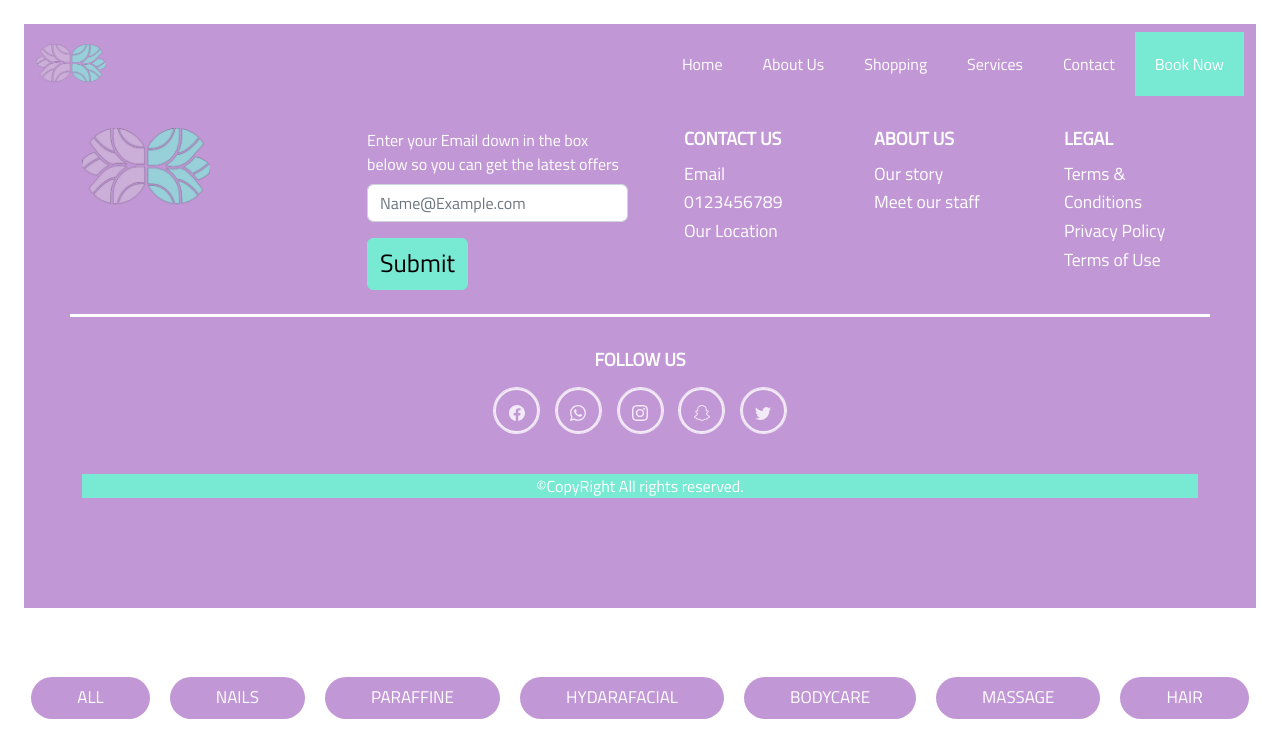
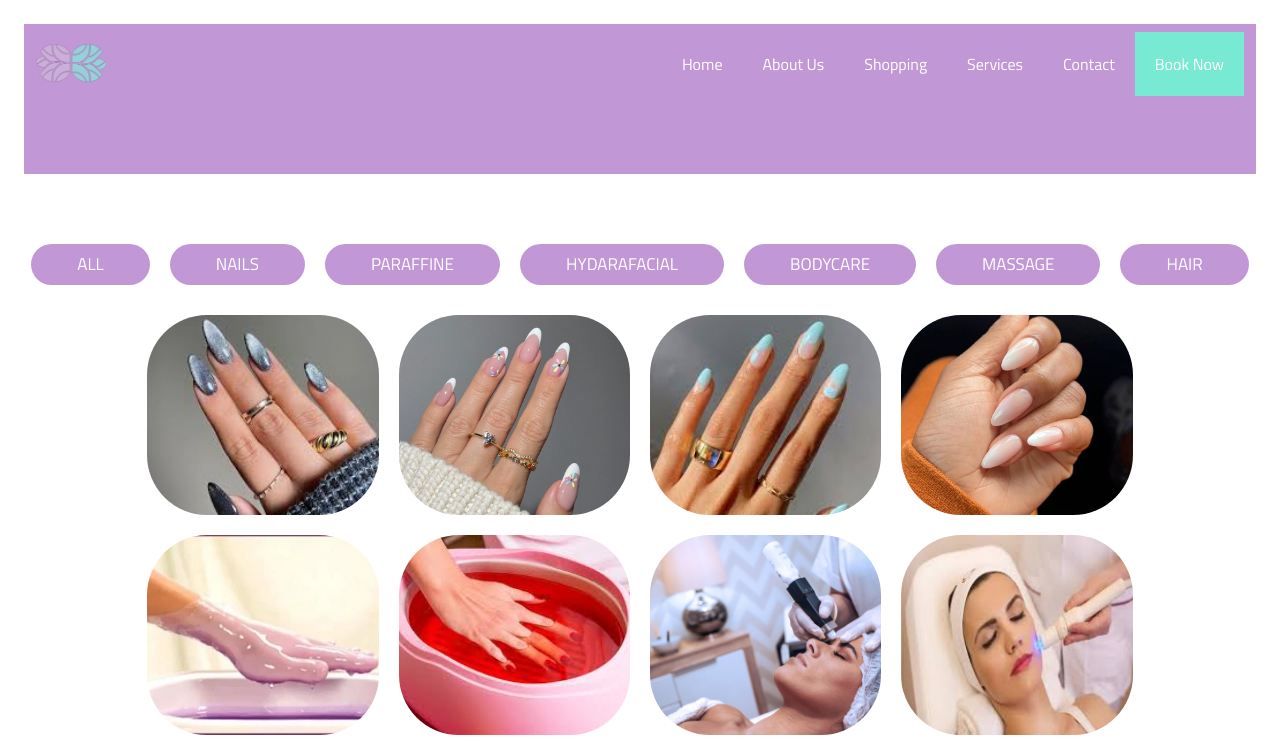
Before and after one commit to saifalaasabelaish/spa-project, a React (Create React App) app: page /About in a window 1280 px wide. Shown: the top 747 px of the page. Built offline with nearby package versions, Linux system fonts and the light colour scheme.

Commit message:
About.js

```diff
--- a/src/components/Pages/AboutUsPage.js
+++ b/src/components/Pages/AboutUsPage.js
@@ -7,10 +7,10 @@ const AboutUsPage = () => {
     return (
         <>
         <Navbar/>
-        <Footer/>
         <HeaderPage/>
         <GalleryAbout/>
         <Team/>
+        <Footer/>
 
         </>
 
```
